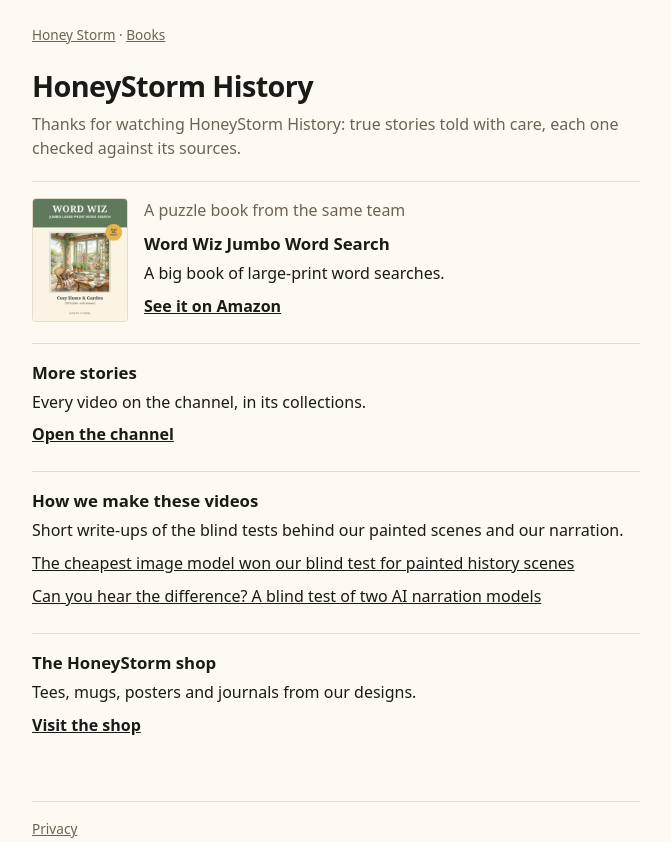
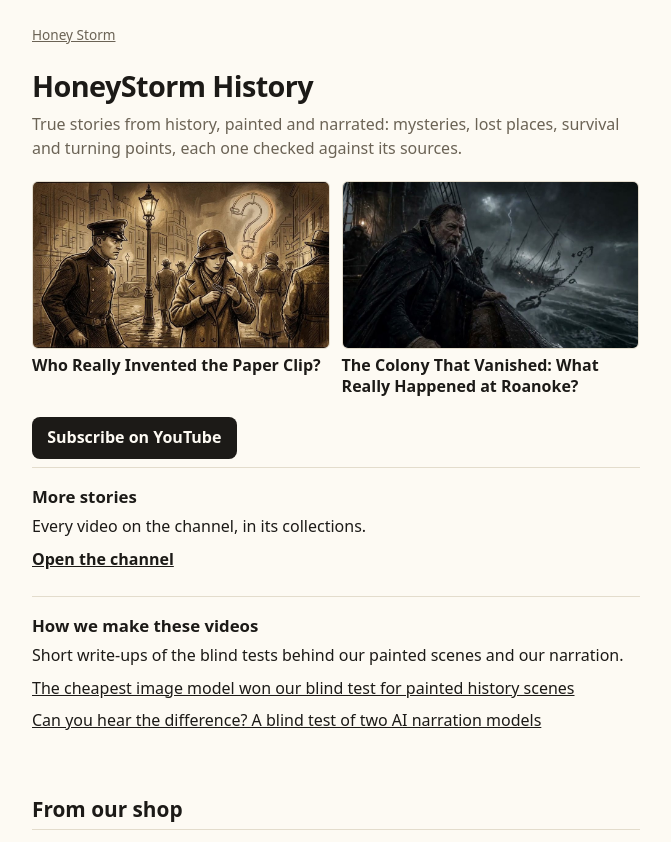
Before and after one commit to ptk-studio/honeystorm-www, a plain HTML site: page HoneyStormHistory/index.html in a window 1280 px wide. Shown: the top 842 px of the page, without its empty margins (304-975 px from the left). Drawn offline with Linux system fonts and the light colour scheme.

Commit message:
/HoneyStormHistory/ videos first, and the home page: Content before Shop, with HoneyStorm History (ptk-studio#259) (#16)
* /HoneyStormHistory/ shows the videos first (publish of audience-pages#32, ptk-studio#259)

Co-Authored-By: Claude Sonnet 5.5 <noreply@anthropic.com>
Claude-Session: https://claude.ai/code/session_01YRbcexgKMoLzVSjHQsSy4h

* Home page: Content before Shop, and HoneyStorm History in Content (ptk-studio#259)

Co-Authored-By: Claude Sonnet 5.5 <noreply@anthropic.com>
Claude-Session: https://claude.ai/code/session_01YRbcexgKMoLzVSjHQsSy4h

* Channel pages: the top crumb is just 'Honey Storm' (publish of audience-pages#32, ptk-studio#259)

Co-Authored-By: Claude Sonnet 5.5 <noreply@anthropic.com>
Claude-Session: https://claude.ai/code/session_01YRbcexgKMoLzVSjHQsSy4h

---------

Co-authored-by: Claude Sonnet 5.5 <noreply@anthropic.com>

```diff
--- a/HoneyStormHistory/index.html
+++ b/HoneyStormHistory/index.html
@@ -40,15 +40,27 @@ footer{margin-top:2.5rem;padding-top:1rem;border-top:1px solid var(--line);font-
 .video a{display:block;text-decoration:none;font-size:.85rem;line-height:1.3}
 .video img{display:block;width:100%;height:auto;border:1px solid var(--line);border-radius:6px;margin-bottom:.35rem}
 @media (max-width:30rem){.video,.video.short{flex:0 0 calc(50% - .4rem)}}
+.videos.big .video{flex:0 0 100%}
+.videos.big .video a{font-size:1rem;font-weight:600}
+@media (min-width:36rem){.videos.big .video{flex:0 0 calc(50% - .4rem)}}
+.subscribe{margin:1.25rem 0 .5rem}
 </style></head>
 <body><main>
-<p class="crumbs"><a href="/">Honey Storm</a> · <a href="/books/">Books</a></p>
+<p class="crumbs"><a href="/">Honey Storm</a></p>
 <h1>HoneyStorm History</h1>
-<p class="lead">Thanks for watching HoneyStorm History: true stories told with care, each one checked against its sources.</p>
+<p class="lead">True stories from history, painted and narrated: mysteries, lost places, survival and turning points, each one checked against its sources.</p>
+<ul class="videos big">
+<li class="video video"><a href="https://www.youtube.com/watch?v=-e9rcp8G38A" rel="noopener" target="_blank"><img src="/HoneyStormHistory/img/-e9rcp8G38A.jpg" alt="" loading="lazy" decoding="async"><span>Who Really Invented the Paper Clip?</span></a></li>
+<li class="video video"><a href="https://www.youtube.com/watch?v=xlQ7qT-O9l0" rel="noopener" target="_blank"><img src="/HoneyStormHistory/img/xlQ7qT-O9l0.jpg" alt="" loading="lazy" decoding="async"><span>The Colony That Vanished: What Really Happened at Roanoke?</span></a></li>
+</ul>
+<p class="actions subscribe"><a class="button" href="https://www.youtube.com/@HoneyStormHistory" rel="noopener" target="_blank">Subscribe on YouTube</a></p>
+<ul class="books">
+<li class="book"><div><h2>More stories</h2><p>Every video on the channel, in its collections.</p><p class="actions"><a class="store" href="https://www.youtube.com/@HoneyStormHistory" rel="noopener" target="_blank">Open the channel</a></p></div></li>
+<li class="book"><div><h2>How we make these videos</h2><p>Short write-ups of the blind tests behind our painted scenes and our narration.</p><p><a href="https://mochi-factory.com/blog/cheapest-image-model-won-painted-history-scenes/">The cheapest image model won our blind test for painted history scenes</a></p><p><a href="https://mochi-factory.com/blog/narration-voice-model-half-price/">Can you hear the difference? A blind test of two AI narration models</a></p></div></li>
+</ul>
+<h2 class="section">From our shop</h2>
 <ul class="books">
 <li class="book"><img class="cover" src="/books/img/word-wiz.jpg" alt="Word Wiz Jumbo Word Search" loading="lazy" decoding="async"><div><p class="note">A puzzle book from the same team</p><h2>Word Wiz Jumbo Word Search</h2><p>A big book of large-print word searches.</p><p class="actions"><a class="store" href="https://api.88eggs.com/go/hs-wordwiz-jumbo-pb" data-product="book-word-wiz" rel="noopener" target="_blank">See it on Amazon</a></p></div></li>
-<li class="book"><div><h2>More stories</h2><p>Every video on the channel, in its collections.</p><p class="actions"><a class="store" href="https://www.youtube.com/@HoneyStormHistory" rel="noopener" target="_blank">Open the channel</a></p></div></li>
-<li class="book"><div><h2>How we make these videos</h2><p>Short write-ups of the blind tests behind our painted scenes and our narration.</p><p><a href="https://mochi-factory.com/blog/cheapest-image-model-won-painted-history-scenes/">The cheapest image model won our blind test for painted history scenes</a></p><p><a href="https://mochi-factory.com/blog/narration-voice-model-half-price/">Can you hear the difference? A blind test of two AI narration models</a></p></div></li>
 <li class="book"><div><h2>The HoneyStorm shop</h2><p>Tees, mugs, posters and journals from our designs.</p><p class="actions"><a class="store" href="https://api.88eggs.com/go/hs-popup-store" data-product="hs-popup-store" rel="noopener" target="_blank">Visit the shop</a></p></div></li>
 </ul>
 <footer><a href="/privacy/">Privacy</a></footer>
```
Also changed, not shown: books/all-the-ways/index.html (+4 -0 lines), books/benny-bear/index.html (+4 -0 lines), books/christmas-word-search/index.html (+4 -0 lines), books/cozy-winter-coloring/index.html (+4 -0 lines), books/index.html (+4 -0 lines), books/nurse-planner/index.html (+4 -0 lines), books/ollie-owl/index.html (+4 -0 lines), books/pip-says-goodnight/index.html (+4 -0 lines), books/plan-it-keep-it/index.html (+4 -0 lines), books/star-for-your-pocket-dad/index.html (+4 -0 lines), books/star-for-your-pocket/index.html (+4 -0 lines), books/two-voices/index.html (+4 -0 lines), books/word-wiz/index.html (+4 -0 lines), index.html (+17 -11 lines), 3 more files.
